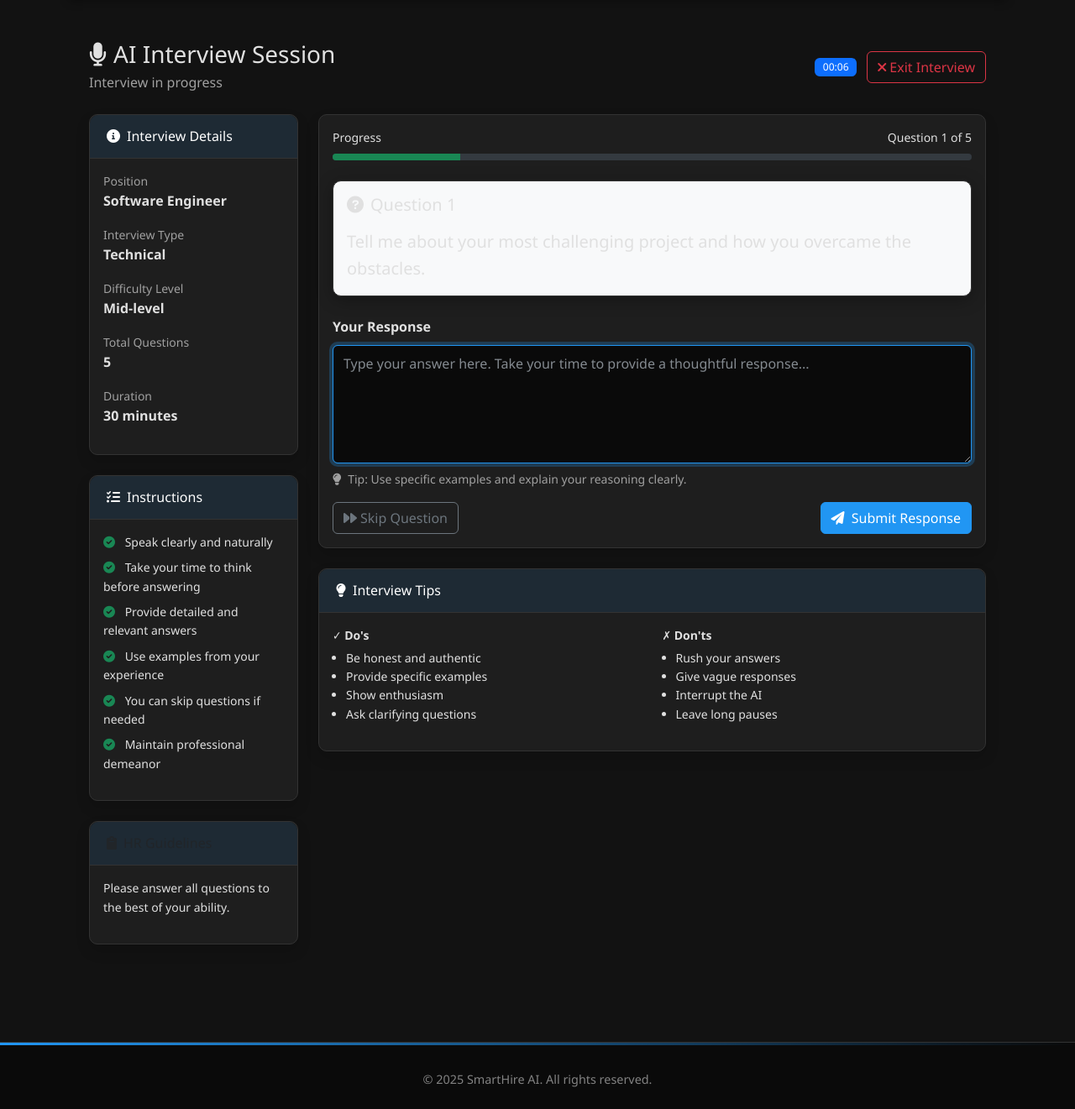
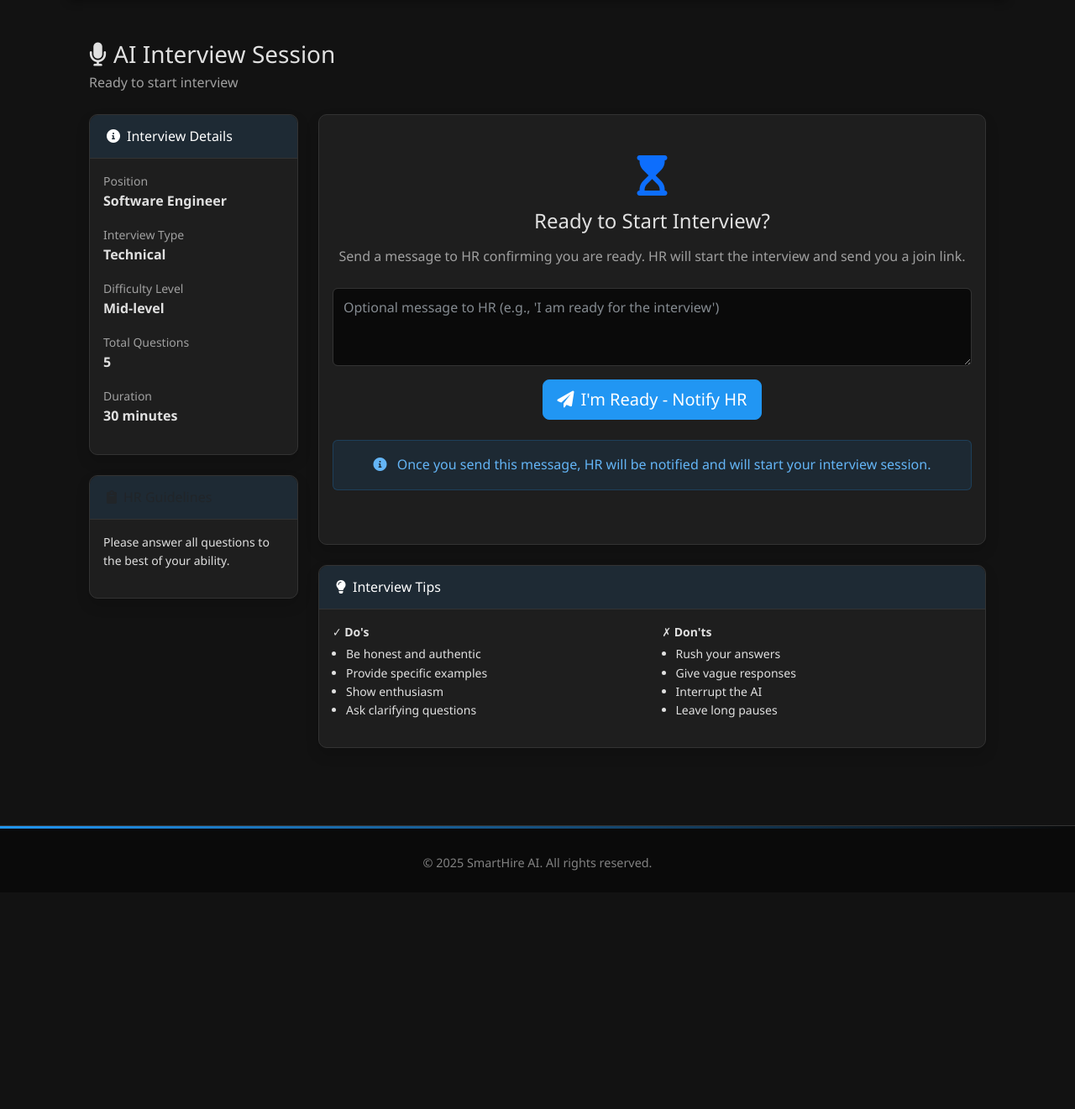
Before and after one commit to atrociousdevil30-sudo/SmartHire, a Flask app: template templates/employee_interview.html in a window 1280 px wide. Shown: the part 143-1464 px from the top of the page at 84% size. After the commit the page ends 1180 px from the top, so only its background shows below. Run offline with Flask 3, Linux system fonts and the light colour scheme; the template is opened without the code that fills it, so the values that code supplies are empty; some libraries are stand-ins or nearby versions.

Commit message:
Update employee interview with ready/waiting flow - employee sends ready message, HR starts interview, employee joins

```diff
--- a/templates/employee_interview.html
+++ b/templates/employee_interview.html
@@ -12,11 +12,11 @@
                     <h1 class="h3 mb-1">
                         <i class="fas fa-microphone me-2"></i>AI Interview Session
                     </h1>
-                    <p class="text-muted mb-0" id="interviewStatus">Preparing interview...</p>
+                    <p class="text-muted mb-0" id="interviewStatus">Ready to start interview</p>
                 </div>
                 <div>
-                    <span class="badge bg-primary me-2" id="timerBadge">00:00</span>
-                    <button class="btn btn-outline-danger" id="exitBtn" onclick="confirmExit()">
+                    <span class="badge bg-primary me-2" id="timerBadge" style="display:none;">00:00</span>
+                    <button class="btn btn-outline-danger" id="exitBtn" onclick="confirmExit()" style="display:none;">
                         <i class="fas fa-times me-1"></i>Exit Interview
                     </button>
                 </div>
@@ -25,7 +25,7 @@
     </div>
 
     <div class="row">
-        <!-- Left Column - Interview Instructions & Info -->
+        <!-- Left Column - Interview Info -->
         <div class="col-lg-3 mb-4">
             <!-- Interview Details Card -->
             <div class="card shadow mb-4">
@@ -56,41 +56,6 @@
                 </div>
             </div>
 
-            <!-- Instructions Card -->
-            <div class="card shadow mb-4">
-                <div class="card-header bg-info text-white">
-                    <h6 class="mb-0"><i class="fas fa-list-check me-2"></i>Instructions</h6>
-                </div>
-                <div class="card-body">
-                    <ul class="list-unstyled small">
-                        <li class="mb-2">
-                            <i class="fas fa-check-circle text-success me-2"></i>
-                            <span>Speak clearly and naturally</span>
-                        </li>
-                        <li class="mb-2">
-                            <i class="fas fa-check-circle text-success me-2"></i>
-                            <span>Take your time to think before answering</span>
-                        </li>
-                        <li class="mb-2">
-                            <i class="fas fa-check-circle text-success me-2"></i>
-                            <span>Provide detailed and relevant answers</span>
-                        </li>
-                        <li class="mb-2">
-                            <i class="fas fa-check-circle text-success me-2"></i>
-                            <span>Use examples from your experience</span>
-                        </li>
-                        <li class="mb-2">
-                            <i class="fas fa-check-circle text-success me-2"></i>
-                            <span>You can skip questions if needed</span>
-                        </li>
-                        <li class="mb-2">
-                            <i class="fas fa-check-circle text-success me-2"></i>
-                            <span>Maintain professional demeanor</span>
-                        </li>
-                    </ul>
-                </div>
-            </div>
-
             <!-- HR Instructions Card -->
             <div class="card shadow">
                 <div class="card-header bg-warning text-dark">
@@ -106,8 +71,54 @@
 
         <!-- Right Column - Interview Area -->
         <div class="col-lg-9">
+            <!-- Waiting for HR Container -->
+            <div id="waitingContainer" class="card shadow">
+                <div class="card-body text-center py-5">
+                    <i class="fas fa-hourglass-start text-primary mb-3" style="font-size: 3rem;"></i>
+                    <h4 class="mb-3">Ready to Start Interview?</h4>
+                    <p class="text-muted mb-4">Send a message to HR confirming you are ready. HR will start the interview and send you a join link.</p>
+
+                    <div class="mb-4">
+                        <textarea class="form-control mb-3" id="readyMessage" rows="3" placeholder="Optional message to HR (e.g., 'I am ready for the interview')"></textarea>
+                        <button class="btn btn-primary btn-lg" onclick="sendReadyMessage()">
+                            <i class="fas fa-paper-plane me-2"></i>I'm Ready - Notify HR
+                        </button>
+                    </div>
+
+                    <div class="alert alert-info">
+                        <i class="fas fa-info-circle me-2"></i>
+                        Once you send this message, HR will be notified and will start your interview session.
+                    </div>
+                </div>
+            </div>
+
+            <!-- Waiting for HR Response Container -->
+            <div id="waitingForHRContainer" class="card shadow d-none">
+                <div class="card-body text-center py-5">
+                    <div class="spinner-border text-primary mb-3" role="status">
+                        <span class="visually-hidden">Loading...</span>
+                    </div>
+                    <h4 class="mb-3">Waiting for HR to Start Interview</h4>
+                    <p class="text-muted mb-4">Your message has been sent to HR. Please wait for them to start your interview session.</p>
+                    <p class="text-muted small">This page will automatically update when HR starts your interview.</p>
+                </div>
+            </div>
+
+            <!-- Interview Ready Container -->
+            <div id="interviewReadyContainer" class="card shadow d-none">
+                <div class="card-body text-center py-5">
+                    <i class="fas fa-check-circle text-success mb-3" style="font-size: 3rem;"></i>
+                    <h4 class="mb-3">Interview Ready!</h4>
+                    <p class="text-muted mb-4">HR has started your interview session. Click the button below to join.</p>
+
+                    <button class="btn btn-success btn-lg" onclick="joinInterview()">
+                        <i class="fas fa-video me-2"></i>Join Interview
+                    </button>
+                </div>
+            </div>
+
             <!-- Interview Container -->
-            <div class="card shadow">
+            <div id="interviewContainer" class="card shadow d-none">
                 <div class="card-body">
                     <!-- Progress Bar -->
                     <div class="mb-4">
@@ -281,17 +292,18 @@
 let totalQuestions = 5;
 let responses = [];
 let skippedQuestions = [];
-let startTime = new Date();
+let startTime = null;
 let interviewData = {};
+let interviewStatus = 'waiting'; // waiting, ready, in_progress, completed
 
-// Initialize interview
+// Initialize
 document.addEventListener('DOMContentLoaded', function() {
     loadInterviewData();
-    startTimer();
-    loadQuestion();
+    checkInterviewStatus();
+    setInterval(checkInterviewStatus, 3000); // Check every 3 seconds
 });
 
-// Load interview data from session/URL
+// Load interview data
 function loadInterviewData() {
     const urlParams = new URLSearchParams(window.location.search);
     interviewData = {
@@ -307,7 +319,62 @@
     document.getElementById('difficultyLevel').textContent = interviewData.difficulty;
     document.getElementById('duration').textContent = interviewData.duration + ' minutes';
     document.getElementById('hrInstructions').innerHTML = `<p>${interviewData.instructions}</p>`;
-    document.getElementById('interviewStatus').textContent = 'Interview in progress';
+}
+
+// Send ready message to HR
+function sendReadyMessage() {
+    const message = document.getElementById('readyMessage').value || 'I am ready for the interview';
+
+    fetch('/api/notifications/send', {
+        method: 'POST',
+        headers: {
+            'Content-Type': 'application/json'
+        },
+        body: JSON.stringify({
+            recipients: [], // Will be sent to all HR users
+            subject: 'Employee Ready for Interview',
+            content: message,
+            message_type: 'interview_ready',
+            priority: 'high'
+        })
+    })
+    .then(response => response.json())
+    .then(data => {
+        if (data.status === 'success') {
+            document.getElementById('waitingContainer').classList.add('d-none');
+            document.getElementById('waitingForHRContainer').classList.remove('d-none');
+            interviewStatus = 'waiting_for_hr';
+        }
+    })
+    .catch(error => console.error('Error:', error));
+}
+
+// Check interview status
+function checkInterviewStatus() {
+    fetch('/api/employee/interview/status')
+        .then(response => response.json())
+        .then(data => {
+            if (data.status === 'ready') {
+                interviewStatus = 'ready';
+                document.getElementById('waitingForHRContainer').classList.add('d-none');
+                document.getElementById('interviewReadyContainer').classList.remove('d-none');
+                document.getElementById('interviewStatus').textContent = 'Interview is ready - Click Join to start';
+            }
+        })
+        .catch(error => console.error('Error checking status:', error));
+}
+
+// Join interview
+function joinInterview() {
+    document.getElementById('interviewReadyContainer').classList.add('d-none');
+    document.getElementById('interviewContainer').classList.remove('d-none');
+    document.getElementById('timerBadge').style.display = 'inline-block';
+    document.getElementById('exitBtn').style.display = 'inline-block';
+
+    startTime = new Date();
+    interviewStatus = 'in_progress';
+    startTimer();
+    loadQuestion();
 }
 
 // Load question
@@ -326,7 +393,6 @@
         </div>
     `;
 
-    // Simulate API call to get question
     setTimeout(() => {
         const questions = [
             "Tell me about your most challenging project and how you overcame the obstacles.",
@@ -368,14 +434,12 @@
     document.getElementById('submitText').classList.add('d-none');
     document.getElementById('submitSpinner').classList.remove('d-none');
 
-    // Store response
     responses.push({
         question: currentQuestion + 1,
         answer: response,
         timestamp: new Date()
     });
 
-    // Simulate AI feedback
     setTimeout(() => {
         document.getElementById('responseContainer').classList.add('d-none');
         document.getElementById('feedbackContainer').classList.remove('d-none');
@@ -424,6 +488,8 @@
     document.getElementById('skippedCount').textContent = skippedQuestions.length;
     document.getElementById('totalDuration').textContent = String(duration).padStart(2, '0') + ':00';
     document.getElementById('performanceScore').textContent = Math.round((responses.length / totalQuestions) * 100) + '%';
+
+    interviewStatus = 'completed';
 }
 
 // Exit interview
@@ -472,12 +538,14 @@
 // Timer
 function startTimer() {
     setInterval(() => {
+        if (startTime && interviewStatus === 'in_progress') {
             const now = new Date();
             const elapsed = Math.floor((now - startTime) / 1000);
             const minutes = Math.floor(elapsed / 60);
             const seconds = elapsed % 60;
             document.getElementById('timerBadge').textContent =
                 String(minutes).padStart(2, '0') + ':' + String(seconds).padStart(2, '0');
+        }
     }, 1000);
 }
 </script>
```
Lines whose indentation alone changed are shown as unchanged.
